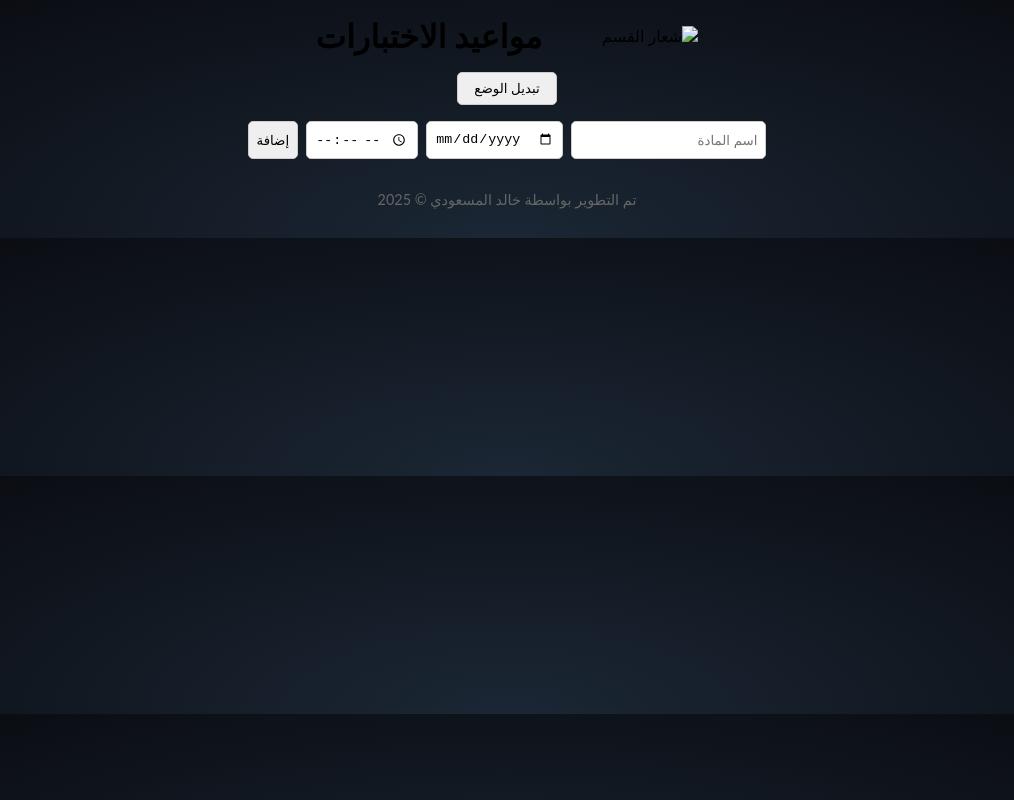
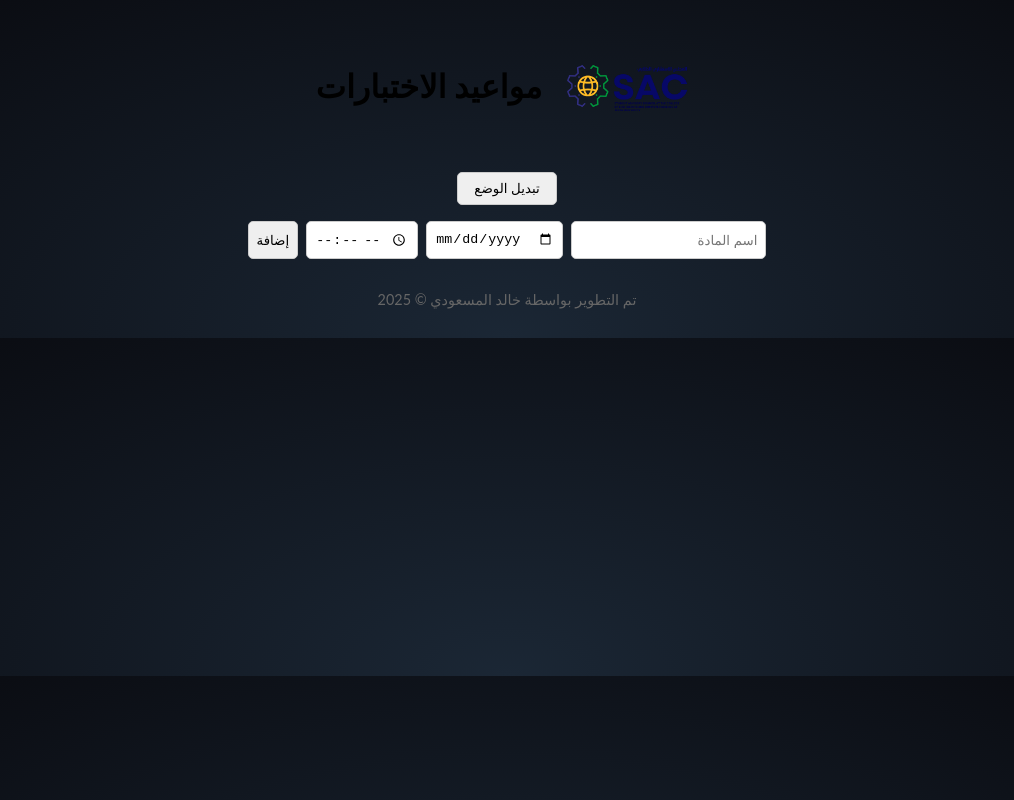
Before and after one commit to Deep-sp/exam-countdown, a plain HTML site: page index.html in a window 1280 px wide. Shown: the whole page, without its empty margins (133-1147 px from the left). Drawn offline with Linux system fonts and the light colour scheme.

Commit message:
Update index.html

```diff
--- a/index.html
+++ b/index.html
@@ -13,7 +13,7 @@
   <div id="stars3"></div>
 
   <div class="header">
-    <img src="SAC1.png" alt="شعار القسم" class="logo" />
+    <img src="/img/SAC1.png" alt="شعار القسم" class="logo" />
     <h1>مواعيد الاختبارات</h1>
   </div>
 
```
